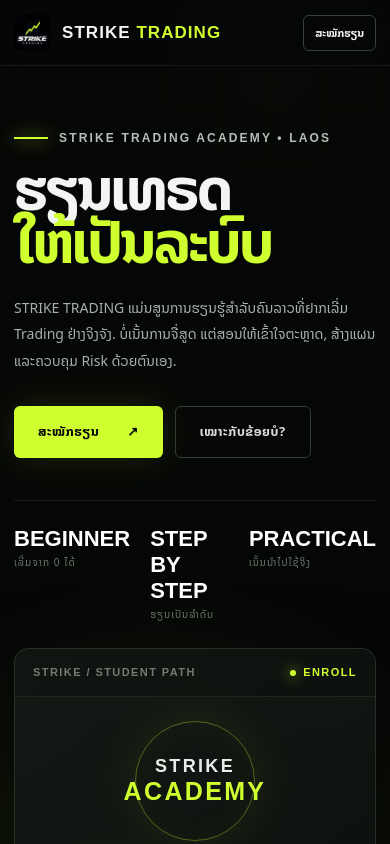
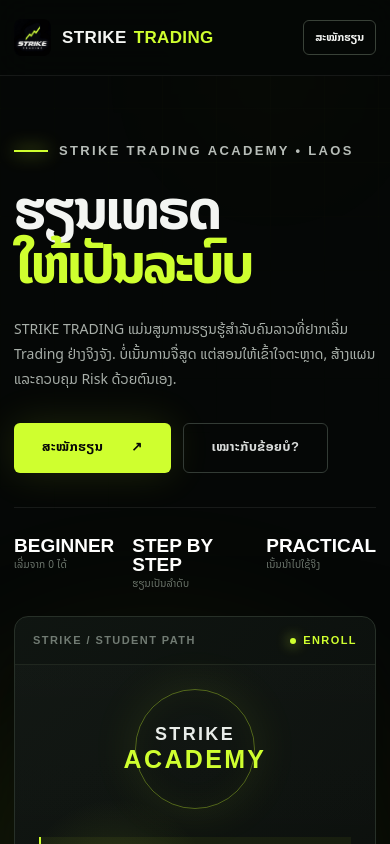
Before and after one commit to ntwsvr-stack/striketrading, a plain HTML site: page index.html in a window 390 px wide. Shown: the top 844 px of the page. Drawn offline with Linux system fonts and the light colour scheme.

Commit message:
Add files via upload

```diff
--- a/styles.css
+++ b/styles.css
@@ -521,3 +521,245 @@
   .course-bottom{align-items:flex-start;flex-direction:column}
   .syllabus-intro{align-items:flex-start;flex-direction:column}
 }
+
+
+/* =========================================================
+   V8 TYPOGRAPHY / VISUAL MATCH PATCH
+   Tuned to match the supplied STRIKE TRADING reference image
+   ========================================================= */
+
+/* Global font rendering */
+html{
+  -webkit-text-size-adjust:100%;
+  text-size-adjust:100%;
+}
+
+body{
+  font-family:"Noto Sans Lao",system-ui,-apple-system,BlinkMacSystemFont,"Segoe UI",Arial,sans-serif;
+  font-weight:400;
+  line-height:1.6;
+  letter-spacing:0;
+  -webkit-font-smoothing:antialiased;
+  -moz-osx-font-smoothing:grayscale;
+  text-rendering:optimizeLegibility;
+}
+
+/* Brand / English display typography */
+.brand,
+.eyebrow,
+.kicker,
+.hero-meta b,
+.hero-meta span,
+.nav-cta,
+.btn,
+.lesson h3,
+.lesson a,
+.curriculum-title small,
+.course-number,
+.back-link,
+.course-summary small,
+.course-summary span,
+.topic-no,
+.copyright{
+  font-family:"Rajdhani","Noto Sans Lao",sans-serif;
+}
+
+/* Header */
+.site-header{
+  min-height:76px;
+}
+
+.brand{
+  font-size:24px;
+  font-weight:700;
+  letter-spacing:.02em;
+}
+
+.brand span{
+  display:flex;
+  align-items:baseline;
+  gap:7px;
+}
+
+.brand b{
+  font-weight:700;
+}
+
+nav{
+  font-size:14px;
+  font-weight:600;
+}
+
+nav a{
+  white-space:nowrap;
+}
+
+/* Hero title: match the heavy, compact Lao display in the reference */
+.hero h1{
+  font-family:"Noto Sans Lao",system-ui,sans-serif;
+  font-weight:800;
+  font-size:clamp(66px,7.4vw,110px);
+  line-height:.98;
+  letter-spacing:-.055em;
+  margin:20px 0 18px;
+}
+
+.hero h1 strong{
+  font-family:"Noto Sans Lao",system-ui,sans-serif;
+  font-weight:800;
+  letter-spacing:-.055em;
+}
+
+.eyebrow{
+  font-size:13px;
+  font-weight:700;
+  letter-spacing:.18em;
+}
+
+.lead{
+  font-size:17px;
+  line-height:1.9;
+  font-weight:400;
+  color:#a8afa9;
+  max-width:760px;
+}
+
+.btn{
+  min-width:170px;
+  height:54px;
+  padding:0 28px;
+  font-size:14px;
+  font-weight:700;
+}
+
+.btn.primary{
+  font-family:"Noto Sans Lao","Rajdhani",sans-serif;
+  font-weight:700;
+}
+
+.hero-meta{
+  margin-top:48px;
+  padding-top:28px;
+}
+
+.hero-meta b{
+  font-size:24px;
+  line-height:1;
+  font-weight:700;
+}
+
+.hero-meta span{
+  font-family:"Noto Sans Lao",system-ui,sans-serif;
+  font-size:11px;
+  line-height:1.5;
+  letter-spacing:.02em;
+  text-transform:none;
+}
+
+/* Section headings */
+.section h2,
+.course-hero h1,
+.syllabus-intro h2{
+  font-family:"Noto Sans Lao","Rajdhani",sans-serif;
+  font-weight:800;
+  letter-spacing:-.04em;
+}
+
+.section h2{
+  line-height:1.02;
+}
+
+/* Cards */
+.lesson h3{
+  font-size:23px;
+  font-weight:700;
+  letter-spacing:0;
+}
+
+.lesson p,
+.audience-card p,
+.benefit-item p,
+.topic-card p{
+  font-family:"Noto Sans Lao",system-ui,sans-serif;
+  font-weight:400;
+}
+
+.lesson p{
+  font-size:13px;
+  line-height:1.85;
+}
+
+.lesson a{
+  font-size:11px;
+  font-weight:700;
+  letter-spacing:.11em;
+}
+
+/* Course detail pages */
+.course-hero h1{
+  font-family:"Rajdhani","Noto Sans Lao",sans-serif;
+  font-weight:700;
+  letter-spacing:-.03em;
+}
+
+.course-hero p{
+  font-family:"Noto Sans Lao",system-ui,sans-serif;
+  font-size:15px;
+  line-height:1.9;
+}
+
+.topic-card h3{
+  font-family:"Noto Sans Lao","Rajdhani",sans-serif;
+  font-weight:700;
+  font-size:16px;
+}
+
+/* Keep UI stable across Safari / Chrome / Edge / Firefox */
+@supports ((-webkit-font-smoothing:antialiased)){
+  body{
+    -webkit-font-smoothing:antialiased;
+  }
+}
+
+@media(max-width:980px){
+  .hero h1{
+    font-size:clamp(58px,10vw,86px);
+    letter-spacing:-.045em;
+  }
+}
+
+@media(max-width:620px){
+  .brand{
+    font-size:19px;
+  }
+
+  .hero h1{
+    font-size:clamp(48px,14vw,68px);
+    line-height:1;
+    letter-spacing:-.04em;
+  }
+
+  .lead{
+    font-size:14px;
+    line-height:1.8;
+  }
+
+  .btn{
+    min-width:0;
+    height:50px;
+    font-size:13px;
+  }
+
+  .hero-meta{
+    gap:18px;
+    margin-top:34px;
+  }
+
+  .hero-meta b{
+    font-size:19px;
+  }
+
+  .hero-meta span{
+    font-size:10px;
+  }
+}
```
